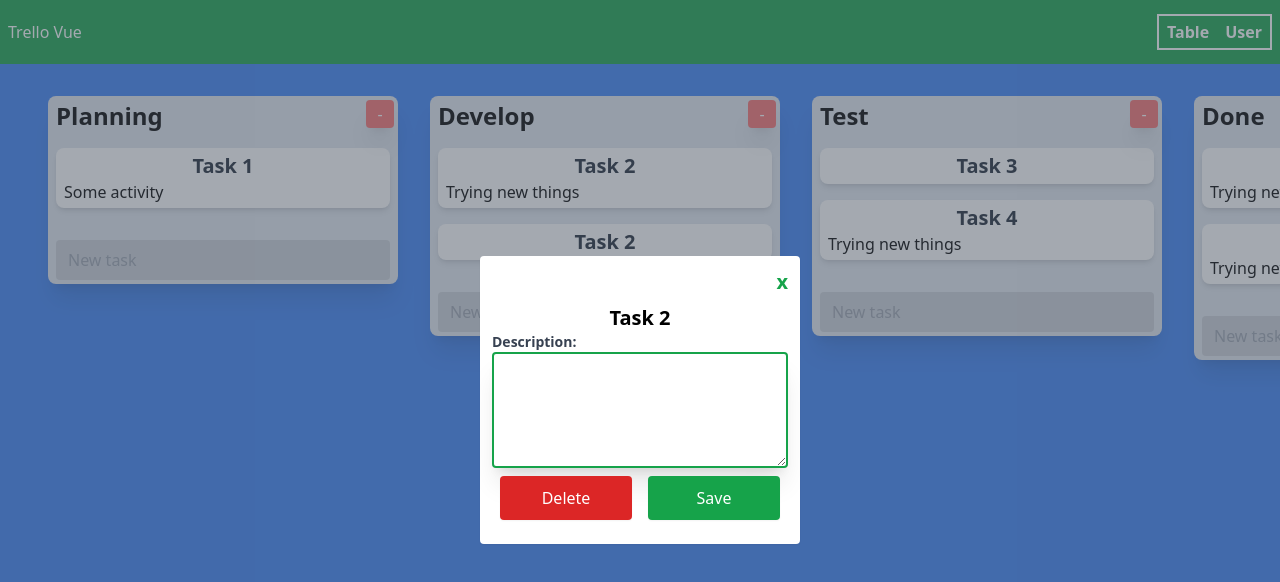
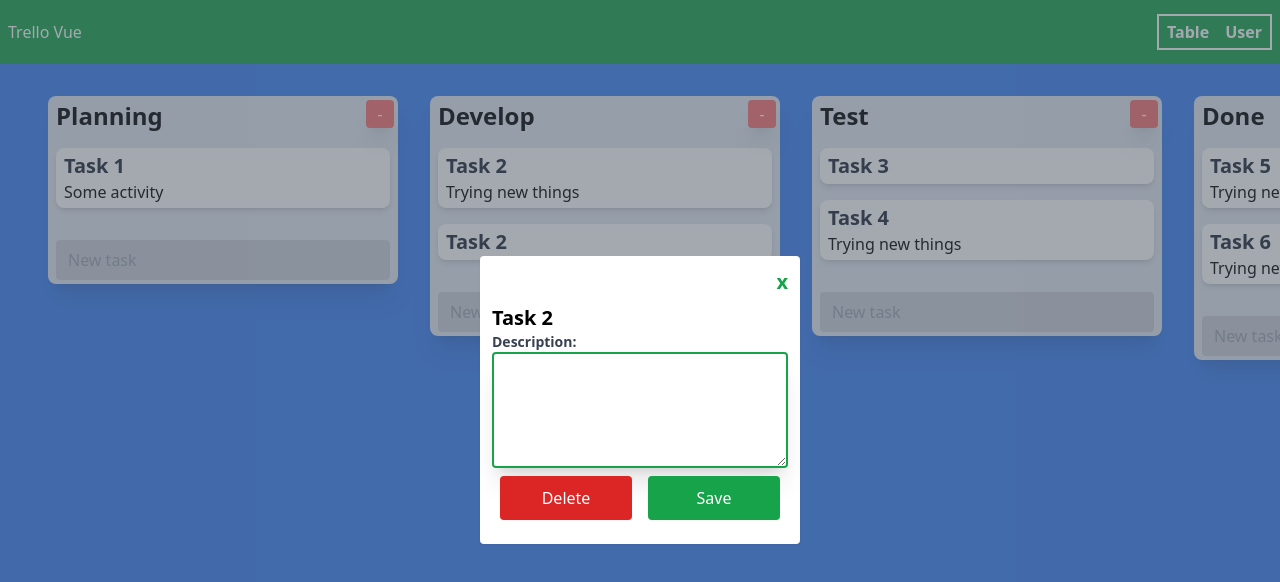
Before and after one commit to AlvaroDDG86/trello-vue, a Vue app: page /#/ in a window 1280 px wide. Both pictures are taken after a click on the element "Task 2". Shown: the top 582 px of the page. Built offline with nearby package versions, Linux system fonts and the light colour scheme.

Commit message:
Some UX UI

```diff
--- a/src/components/Column.vue
+++ b/src/components/Column.vue
@@ -45,6 +45,7 @@ export default {
 <style lang="postcss" scoped>
 .column {
     min-width: 350px;
+    max-width: 450px;
     @apply bg-slate-200 shadow-xl px-2 py-1 rounded-lg mx-4 relative;
 }
 .column__title {
--- a/src/components/Task.vue
+++ b/src/components/Task.vue
@@ -32,7 +32,7 @@ export default {
     @apply hover:bg-slate-100
 }
 .task__title {
-    @apply text-xl font-semibold text-gray-800 text-center
+    @apply text-xl font-semibold text-gray-800 truncate;
 }
 
 .task_description {
--- a/src/components/TaskEdit.vue
+++ b/src/components/TaskEdit.vue
@@ -55,7 +55,7 @@ export default {
 
 <style lang="postcss" scoped>
 .task__title {
-    @apply text-xl font-bold text-center
+    @apply text-xl font-bold truncate;
 }
 
 .form-control {
```
